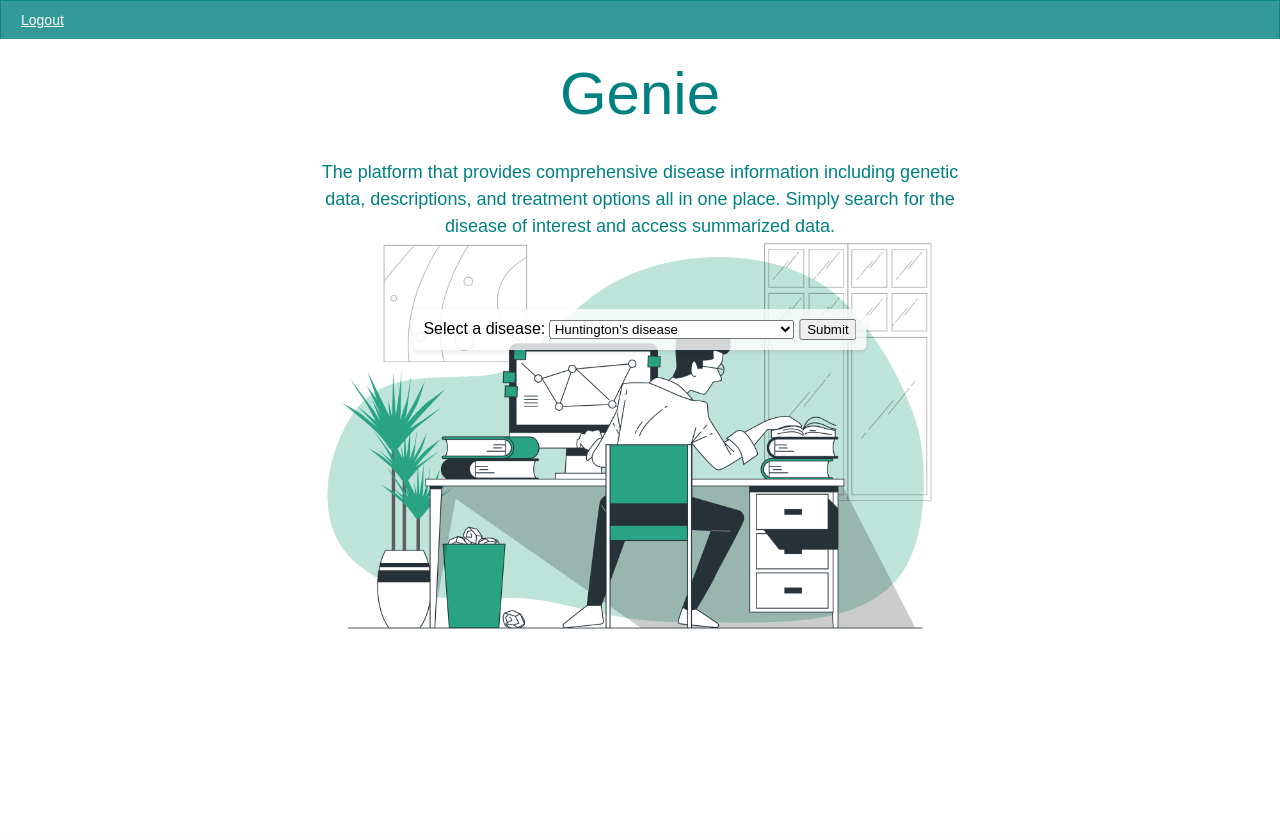
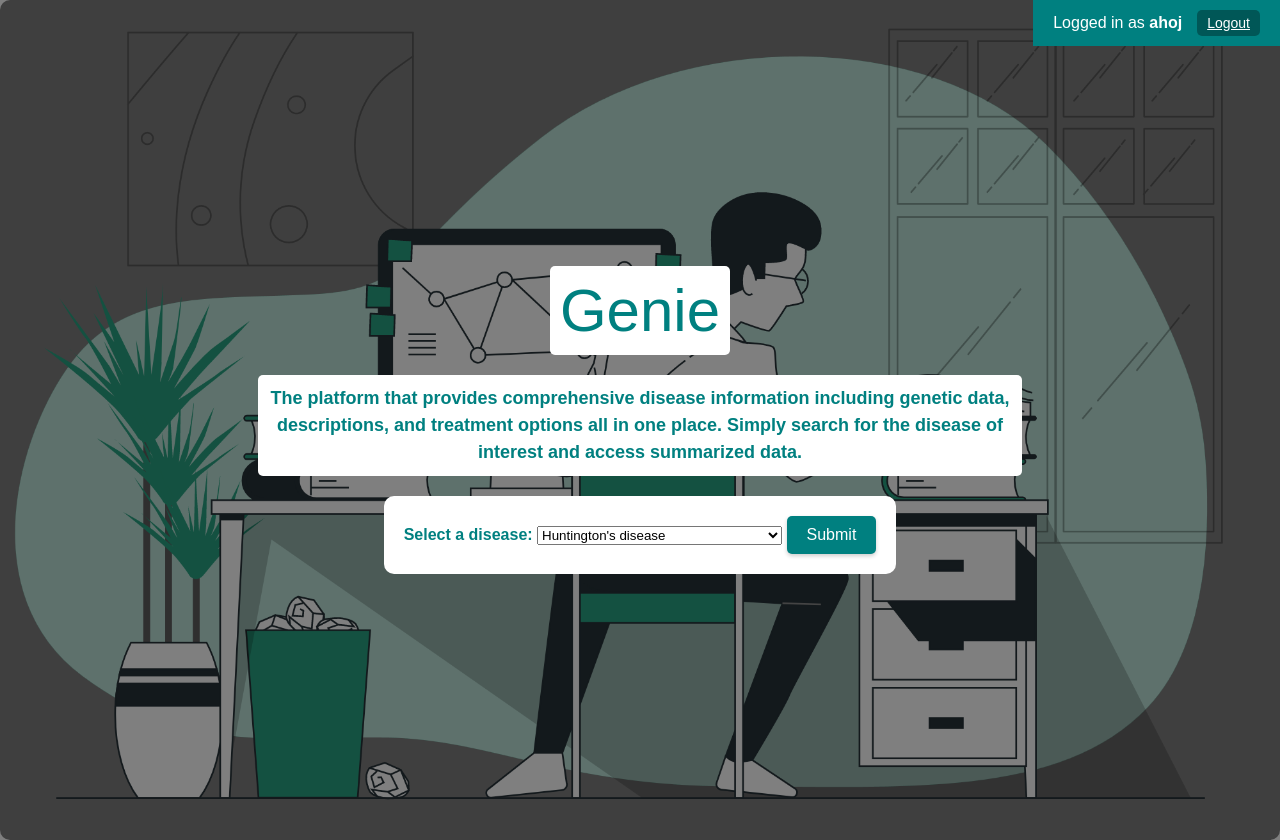
Before and after one commit to danielbar72/databasesProject, a Flask app: page /genie in a window 1280 px wide. Before the commit the page ends 629 px from the top, so only its background shows below. Run offline with Flask 3, Linux system fonts and the light colour scheme; a user stored in the database is signed in.

Commit message:
changes info page design, adds logged in user

```diff
--- a/app.py
+++ b/app.py
@@ -1,6 +1,6 @@
 from flask import Flask, render_template, redirect, request
 from flask_sqlalchemy import SQLAlchemy
-from flask_login import UserMixin, login_user, LoginManager, login_required, logout_user
+from flask_login import UserMixin, login_user, LoginManager, login_required, logout_user, current_user
 from flask_wtf import FlaskForm
 from wtforms import StringField, PasswordField, SubmitField
 from wtforms.validators import InputRequired, Length, ValidationError
@@ -114,14 +114,13 @@ def register():
 def genie():
     if request.method == 'GET':
         options = [d[0] for d in Disease.query.with_entities(Disease.name).all()]
-        return render_template('genie.html', options = options)
+        return render_template('genie.html', options=options, username=current_user.username)
 
     disease_name = request.form['option']
-    d = Disease.query.filter_by(name = disease_name).first()
-    treatment =  Treatment.query.filter_by(disease_id = d.id).first()
-    gene = Gene.query.filter_by(disease_id = d.id).first()
-    return render_template('info.html', disease_name = disease_name, treatment_desc = treatment.description, gene_name =  gene.name)
-
+    d = Disease.query.filter_by(name=disease_name).first()
+    treatment = Treatment.query.filter_by(disease_id=d.id).first()
+    gene = Gene.query.filter_by(disease_id=d.id).first()
+    return render_template('info.html', disease_name=disease_name, treatment_desc=treatment.description, gene_name=gene.name, username=current_user.username)
 
 @app.route('/', methods = ['GET'])
 def index():
--- a/templates/genie.html
+++ b/templates/genie.html
@@ -7,94 +7,102 @@
         margin: 0;
         padding: 0;
         font-family: Arial, sans-serif;
+        background-image: url("../static/img/Researching-bro.png");
+        background-size: cover;
+        background-position: center;
+        background-repeat: no-repeat;
+        background-color: rgba(0, 0, 0, 0.5);
+        color: #f1f1f1; /* Changed font color to light for better contrast */
       }
 
-
       .logout-container {
+        position: fixed;
         top: 0;
         right: 0;
-            padding: 10px;
-            background-color: rgba(0, 128, 128, 0.8);
-            border-top: 1px solid rgba(0, 128, 128, 0.8);
-            border-right: 1px solid rgba(0, 128, 128, 0.8);
-            border-left: 1px solid rgba(0, 128, 128, 0.8);
+        padding: 10px 20px;
+        background-color: #008080; /* Teal */
+        color: #fff;
+        display: flex;
+        align-items: center;
+        justify-content: space-between;
+      }
+
+      .logout-text {
+        margin-right: 15px;
+        font-size: 16px;
       }
 
       .logout-button {
         padding: 5px 10px;
-            background-color: transparent;
+        background-color: #005757; /* Dark Teal */
         color: #fff;
         border: none;
         cursor: pointer;
         transition: background-color 0.3s ease;
         font-size: 14px;
+        border-radius: 5px;
+      }
+
+      .logout-button:hover {
+        background-color: #003d3d; /* Darker Teal */
       }
 
       .container {
-            position: relative;
-            width: 100%;
-            height: 100vh;
-            background-image: url('../static/img/Researching-bro.png');
-            background-size: 50%;
-            background-position: center;
-            background-repeat: no-repeat;
         display: flex;
         justify-content: center;
         align-items: center;
         flex-direction: column;
+        height: 100vh;
+        background-color: rgba(0, 0, 0, 0.5);
+        padding: 20px; /* Added padding for spacing */
+        border-radius: 10px; /* Added border-radius for aesthetics */
       }
 
       .header {
         font-size: 60px;
         color: #008080;
-    margin: 0;
-    position: absolute;
-    top: 20px; /* Adjust the top positioning */
-    left: 50%;
-    transform: translateX(-50%);
+        margin: 0 0 20px 0;
+        background-color: rgba(255, 255, 255);
+        padding: 10px;
+        border-radius: 5px;
+        /* text-shadow: 2px 2px 4px #000; */
       }
 
       .description {
         color: #008080;
-    margin: 0;
         text-align: center;
-    max-width: 50%;
+        max-width: 60%;
         font-size: 18px;
         line-height: 1.5;
-    position: absolute;
-    top: 120px; /* Adjust the top positioning */
-    left: 50%;
-    transform: translateX(-50%);
+        /* text-shadow: 1px 1px 2px #000; */
+        margin-bottom: 20px;
+        background-color: rgba(255, 255, 255);
+        padding: 10px;
+        border-radius: 5px;
+        font-weight: bold;
       }
 
       .search-container {
-            background-color: rgba(255, 255, 255, 0.8);
-            padding: 10px;
-            border-radius: 5px;
-            box-shadow: 0 2px 5px rgba(0, 0, 0, 0.1);
+        background-color: rgba(255, 255, 255);
+        padding: 20px;
+        border-radius: 10px;
+        /* box-shadow: 0 4px 8px rgba(0, 0, 0, 0.2); */
         display: flex;
         align-items: center;
-            margin-top: 20px;
-        }
-
-         .search-container {
-    position: absolute;
-    top: 250px; /* Adjust the top positioning */
-    left: 50%;
-    transform: translateX(-50%);
+        justify-content: center;
       }
 
       .search-bar {
         width: 300px;
-    padding: 8px;
+        padding: 10px;
         font-size: 16px;
-    border: 1px solid #ccc;
+        border: 2px solid #008080; /* Teal */
         border-radius: 5px;
         margin-right: 10px;
       }
 
       .search-button {
-    padding: 8px 16px;
+        padding: 10px 20px;
         background-color: #008080; /* Teal */
         color: #fff;
         border: none;
@@ -102,7 +110,7 @@
         cursor: pointer;
         font-size: 16px;
         transition: background-color 0.3s ease;
-
+        box-shadow: 0 2px 4px rgba(0, 0, 0, 0.2);
       }
 
       .search-button:hover {
@@ -112,36 +120,47 @@
       .output-container {
         text-align: center;
         padding: 20px;
+        color: #fff;
+        text-shadow: 1px 1px 2px #000;
       }
 
       .output-text {
         font-size: 18px;
-            color: #333;
+        color: #fff;
       }
     </style>
   </head>
   <body>
     <div class="logout-container">
+      <span class="logout-text"
+        >Logged in as <strong>{{ username }}</strong></span
+      >
       <a href="{{url_for('logout')}}" class="logout-button">Logout</a>
     </div>
     <div class="container">
       <div class="header">Genie</div>
       <div class="description">
-            The platform that provides comprehensive disease information including genetic data, descriptions, and treatment options all in one place. Simply search for the disease of interest and access summarized data.
+        The platform that provides comprehensive disease information including
+        genetic data, descriptions, and treatment options all in one place.
+        Simply search for the disease of interest and access summarized data.
       </div>
       <div class="search-container">
         <form method="POST" action="/genie" id="disease_select">
-            <label for="select-option">Select a disease:</label>
+          <label
+            for="select-option"
+            style="color: #008080; font-weight: bold; font-size: 16px"
+            >Select a disease:</label
+          >
           <select id="select-option" name="option">
             {% for option in options %}
             <option value="{{ option }}">{{ option }}</option>
             {% endfor %}
           </select>
-            <button type="submit">Submit</button>
+          <button type="submit" class="search-button">Submit</button>
         </form>
-    <div id="results" class="output-container" style="display: none;"></div>
+      </div>
+      <div id="results" class="output-container" style="display: none"></div>
     </div>
     <script src="../static/js/scripts.js"></script>
-
   </body>
 </html>
```
Also changed, not shown: templates/info.html (+64 -3 lines), instance/database.db, 1 other file. Lines whose indentation alone changed are shown as unchanged.
